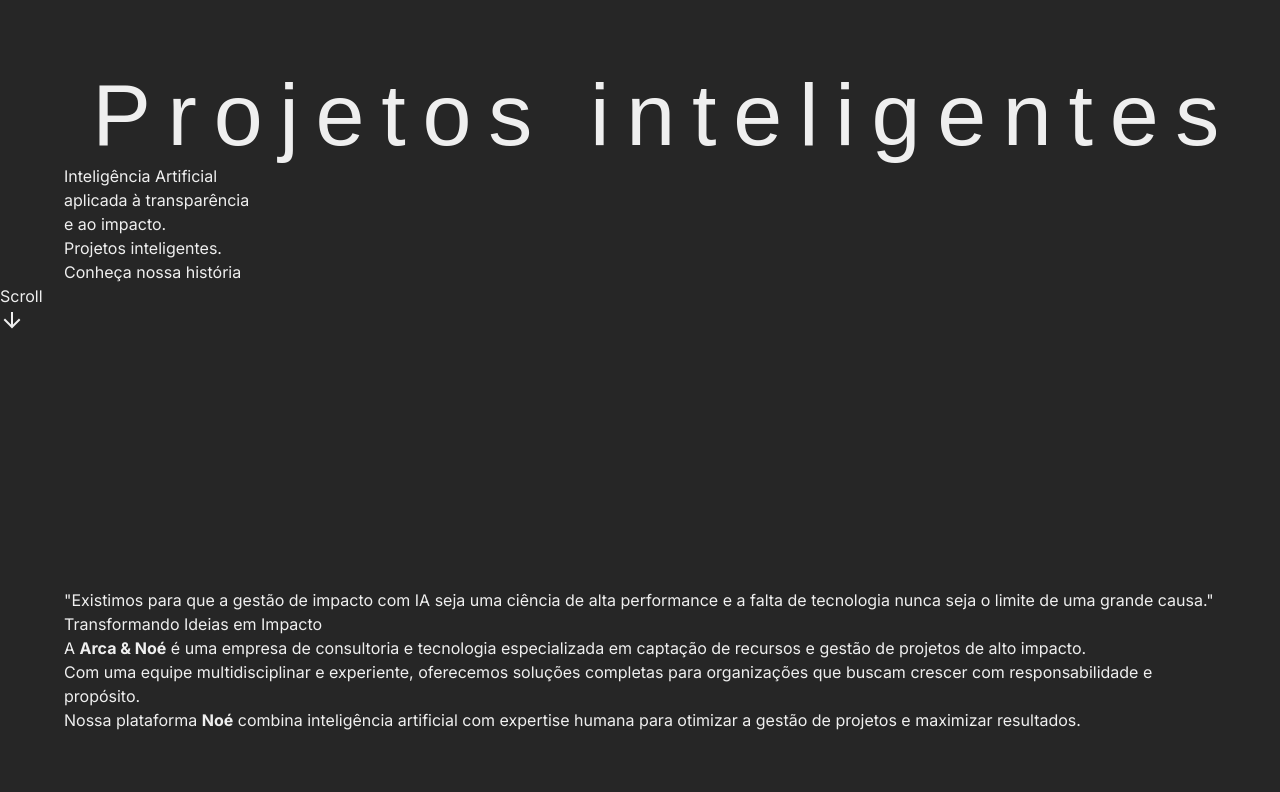
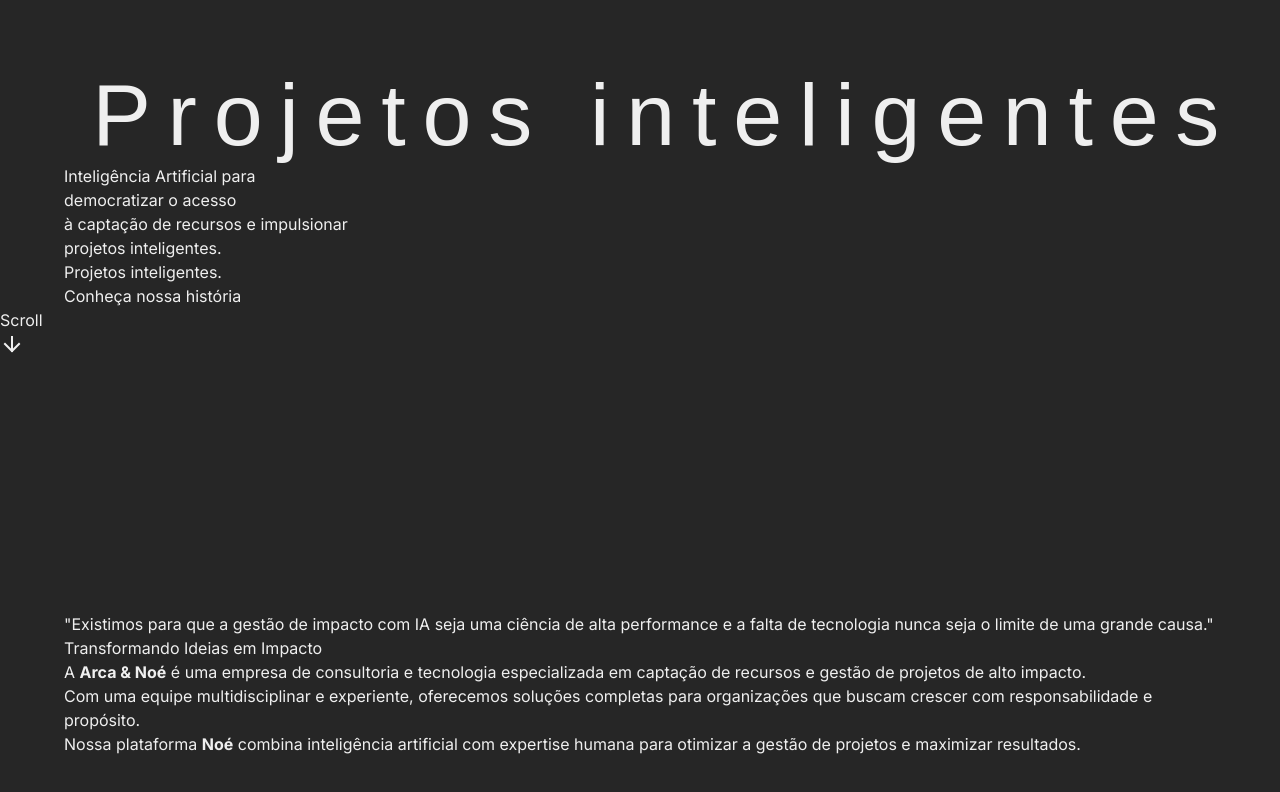
Before and after one commit to pedrosandrini/institutionalApp, a Next.js app: page / in a window 1280 px wide. Shown: the part 1707-2499 px from the top of the page. Built offline with nearby package versions, Linux system fonts and the light colour scheme.

Commit message:
content: update hero section headline and description

```diff
--- a/src/components/Hero.tsx
+++ b/src/components/Hero.tsx
@@ -20,9 +20,10 @@
         </div>
 
         <h1 className="text-[2.5rem] md:text-hero font-bold leading-tight mb-6 tracking-tight reveal" style={{ transitionDelay: '200ms' }}>
-          Inteligência Artificial<br />
-          <span className="text-[#6BE900]">aplicada à transparência</span><br />
-          e ao impacto.
+          Inteligência Artificial para<br />
+          <span className="text-[#6BE900]">democratizar o acesso</span><br />
+          à captação de recursos e impulsionar<br />
+          projetos inteligentes.
         </h1>
 
         <p className="text-xl md:text-2xl text-[#EFEFEF]/80 font-light mb-12 max-w-2xl reveal" style={{ transitionDelay: '400ms' }}>
```
